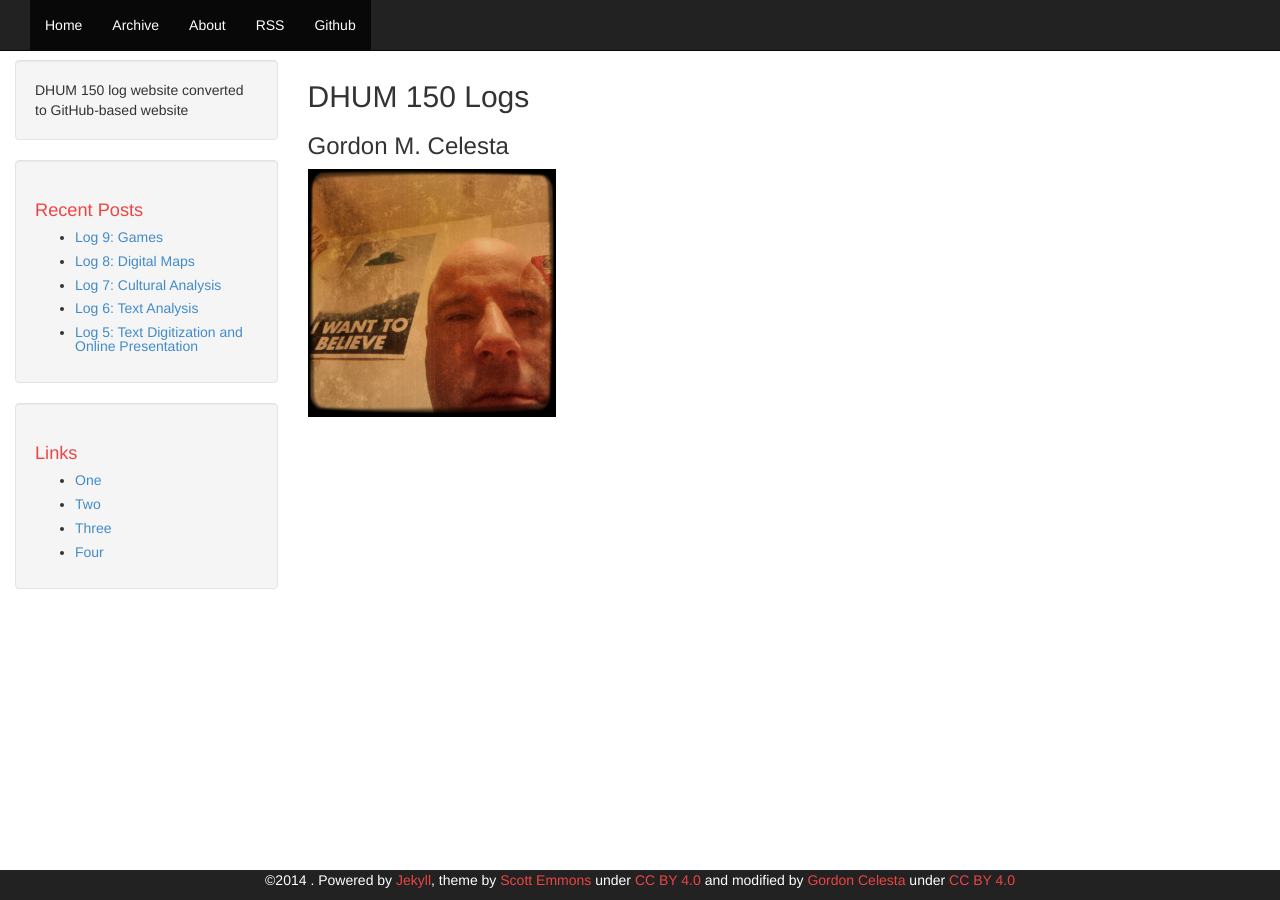
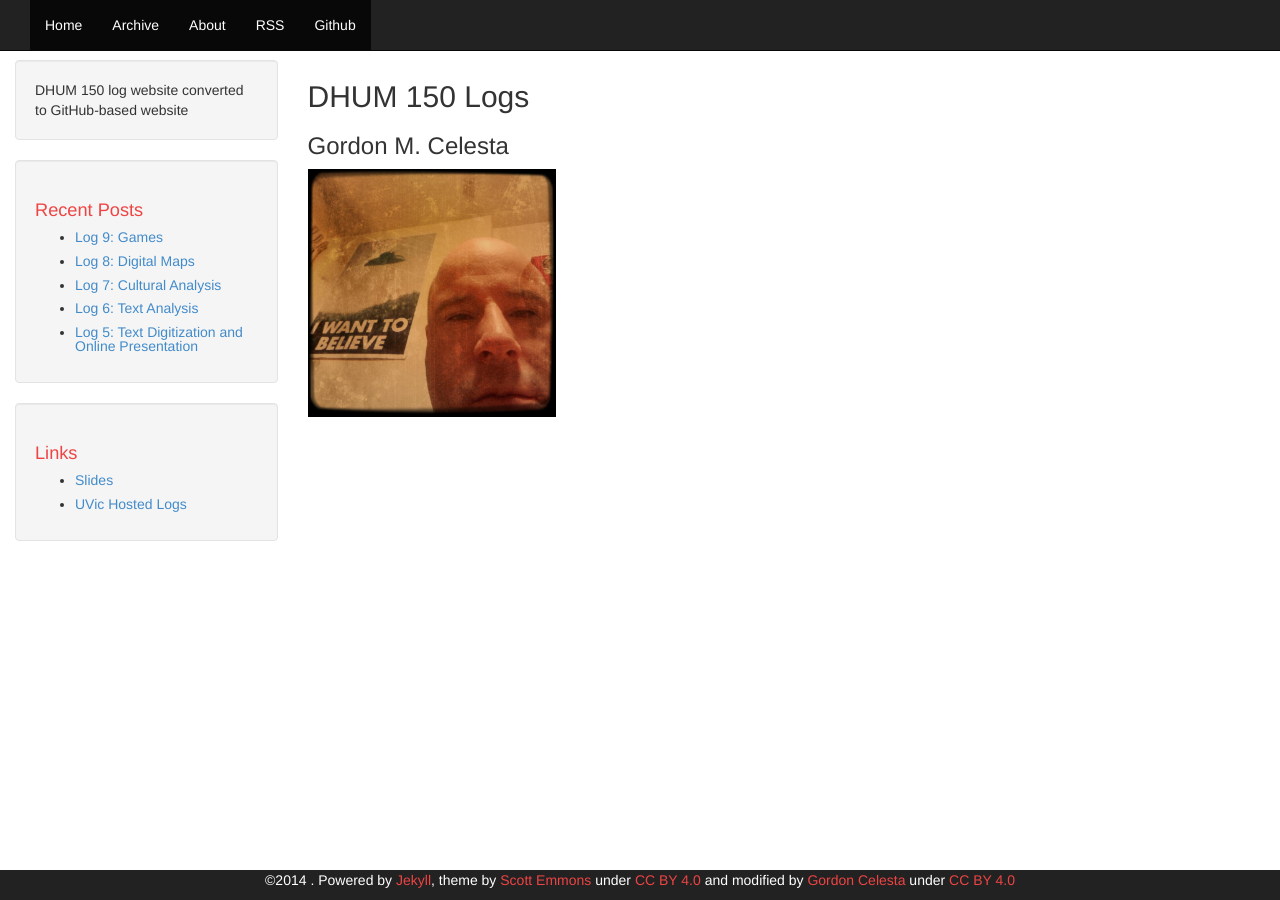
Before and after one commit to gcelesta/gcelesta.github.io, a Jekyll site: the page built from index.md, in a window 1280 px wide. Built offline with Jekyll 4.4.1, drawn with Linux system fonts in a browser that asks for light colours; Markdown is read by kramdown in place of the engine named in the settings.

Commit message:
Personalized links

```diff
--- a/_includes/links-list.html
+++ b/_includes/links-list.html
@@ -1,7 +1,5 @@
 <h1>Links</h1>
 <ul>
-  <li><a href="#">One</a></li>
-  <li><a href="#">Two</a></li>
-  <li><a href="#">Three</a></li>
-  <li><a href="#">Four</a></li>
+  <li><a href="https://docs.google.com/presentation/d/1w0vi2NMnGE607dsDPok4l8SY6DeJQUXdOJoV73q0iyU/edit?usp=sharing">Slides</a></li>
+  <li><a href="http://web.uvic.ca/~gcelesta/">UVic Hosted Logs</a></li>
 </ul>
```
